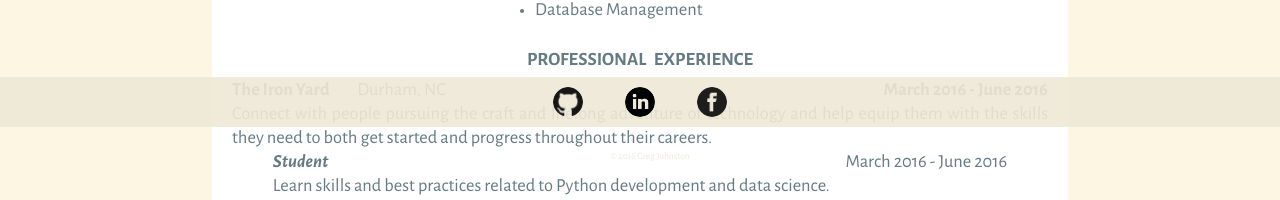
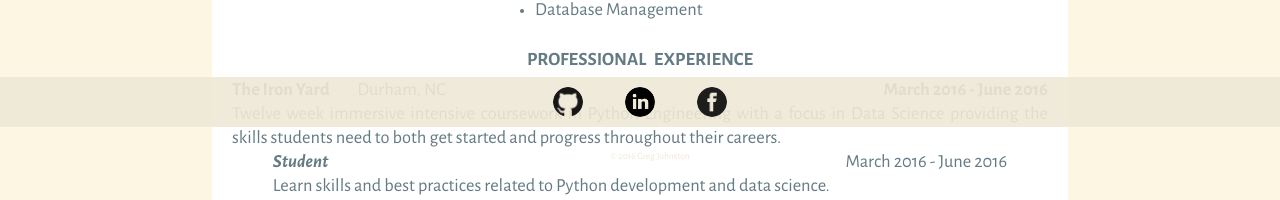
Before and after one commit to gregajohnston/gregajohnston.github.io, a plain HTML site: page resume.html in a window 1280 px wide. Shown: the part 673-873 px from the top of the page. Drawn offline with nearby package versions, Linux system fonts and the light colour scheme.

Commit message:
Updated TIY description

```diff
--- a/resume.html
+++ b/resume.html
@@ -62,7 +62,7 @@
                                 <p class='alignleft'><b>The Iron Yard</b>&emsp;&ensp;Durham, NC</p>
                                 <p class='alignright'><b>March 2016 - June 2016</b></p>
                             </div>
-                            <p class='fulltext'><br/>Connect with people pursuing the craft and lifelong adventure of technology and help equip them with the skills they need to both get started and progress throughout their careers.</p>
+                            <p class='fulltext'><br/>Twelve week immersive intensive coursework in Python Engineering with a focus in Data Science providing the skills students need to both get started and progress throughout their careers.</p>
                             <div class='floattextindent'>
                                 <p class='alignleft'><b><i>Student</i></b></p>
                                 <p class='alignright'>March 2016 - June 2016</p>
```
